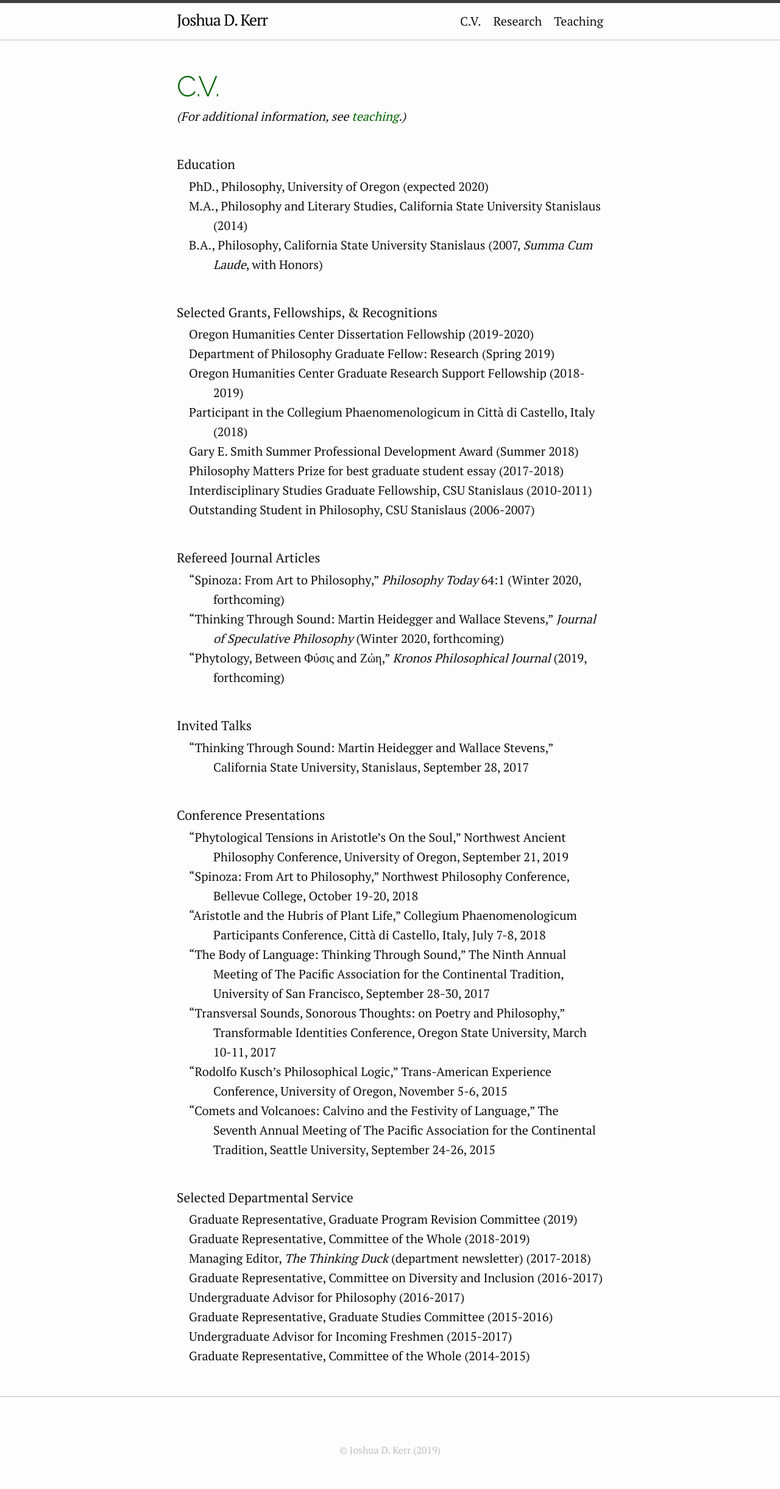
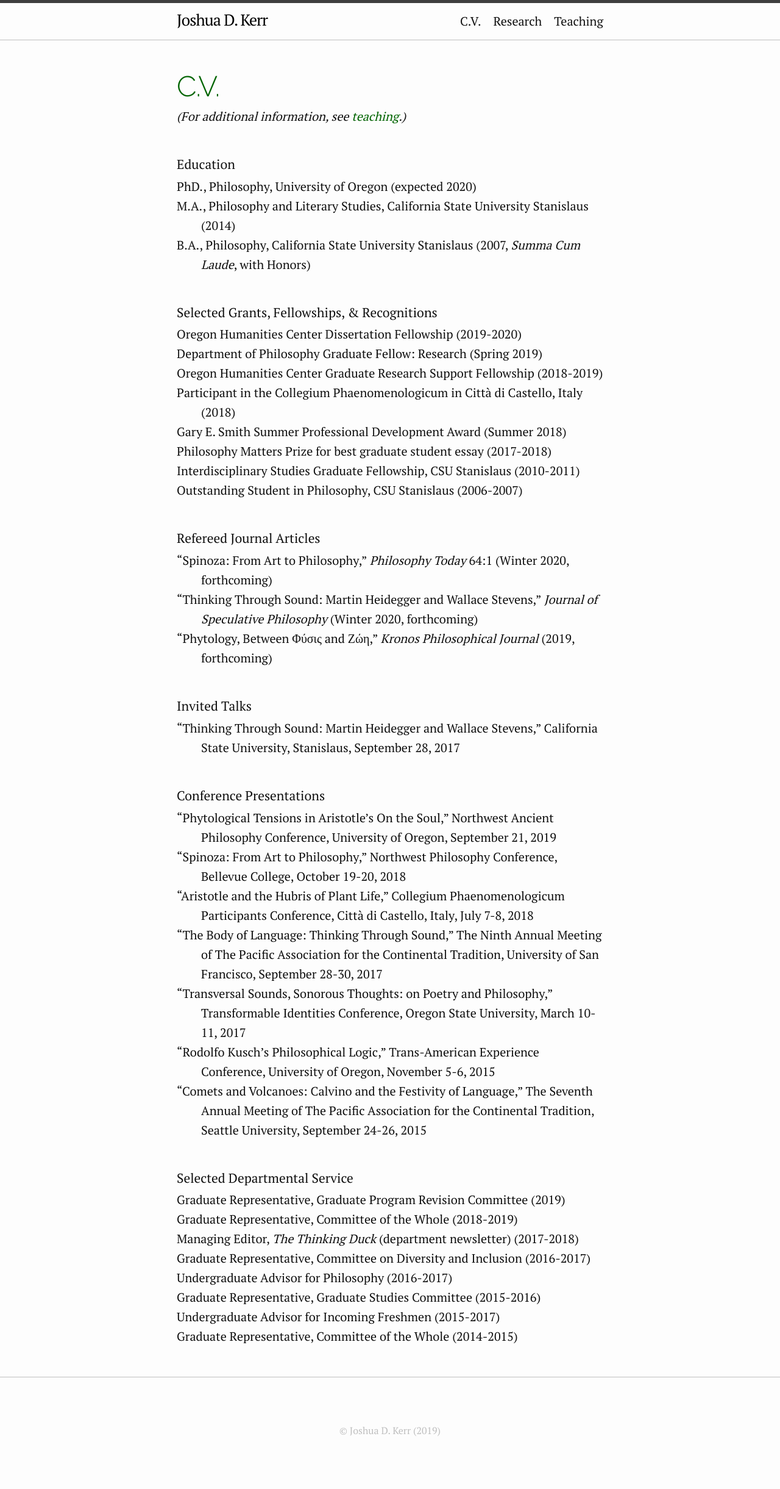
Before and after one commit to joshuakerr/joshuakerr.github.io.old, a Jekyll site: the page built from pages/cv.md, in a window 1280 px wide. Shown: the whole page at 61% size. Built offline with Jekyll 4.4.1, drawn with Linux system fonts in a browser that asks for light colours; after the commit the page ends 2409 px from its top, so only the background shows below that.

Commit message:
bullet update

```diff
--- a/_sass/academic/_base.scss
+++ b/_sass/academic/_base.scss
@@ -121,7 +121,7 @@ li {
 // added custom styling for bullets here.
 ol {
     list-style-type: none;
-    margin-left: 1em;
+    margin-left: 0;
     padding-left: 1em;
     text-indent: -2em;
 }
```
